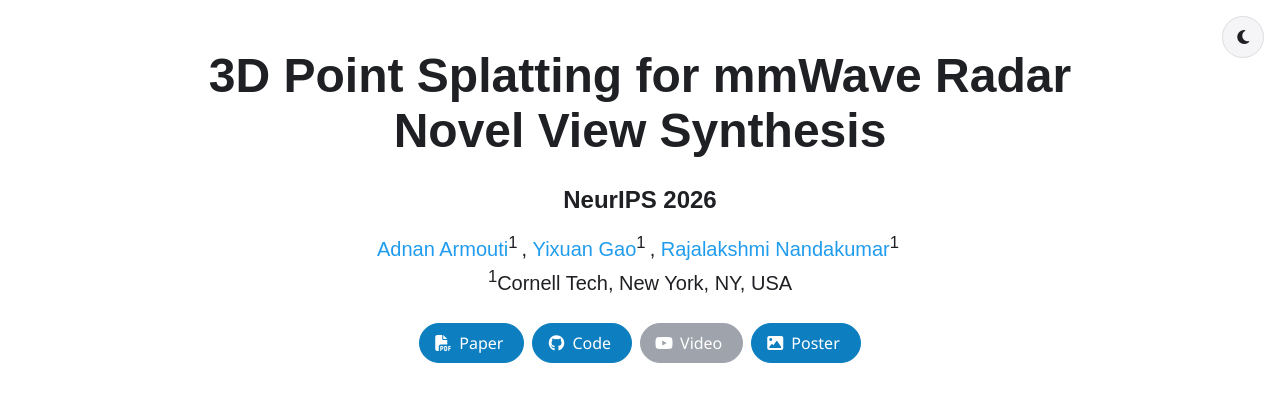
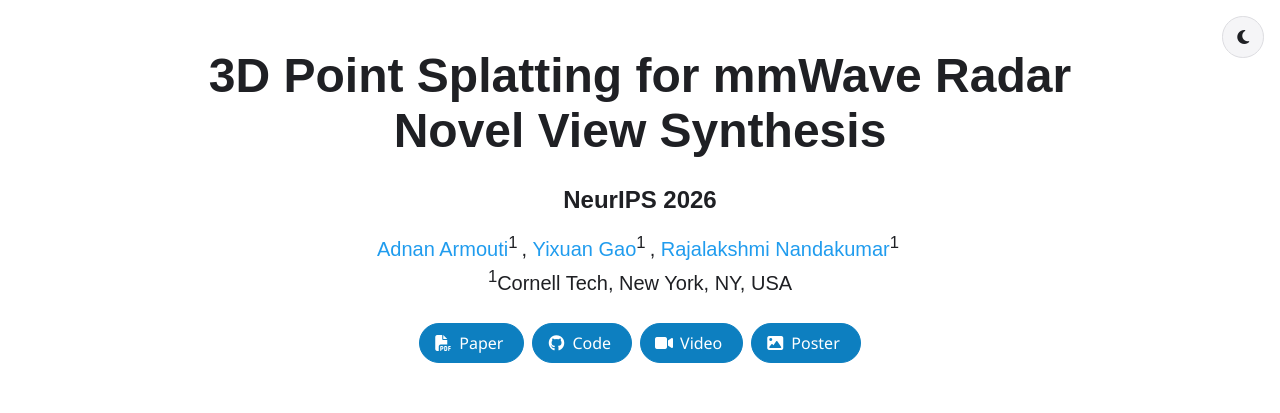
Before and after one commit to 3D-Point-Splatting/3d-point-splatting.github.io, a plain HTML site: page index.html in a window 1280 px wide. Shown: the top 413 px of the page. Drawn offline with Linux system fonts and the light colour scheme; no server answers; some icons are missing; a web font is replaced by a local one.

Commit message:
Link the Video button to the NeurIPS 2026 talk
Co-Authored-By: Claude Opus 5.5 <noreply@anthropic.com>

```diff
--- a/index.html
+++ b/index.html
@@ -398,8 +398,10 @@
                 </a>
               </span>
               <span class="link-block">
-                <a class="button is-normal is-rounded is-coming-soon" aria-disabled="true" tabindex="-1">
-                  <span class="icon"><i class="fab fa-youtube"></i></span>
+                <a class="button is-normal is-rounded is-live"
+                   href="https://recorder-v3.slideslive.com/?share=115217&amp;s=0eaef98b-ef36-45d9-9c6e-190b46abb0e4"
+                   target="_blank" rel="noopener noreferrer">
+                  <span class="icon"><i class="fas fa-video"></i></span>
                   <span>Video</span>
                 </a>
               </span>
```
